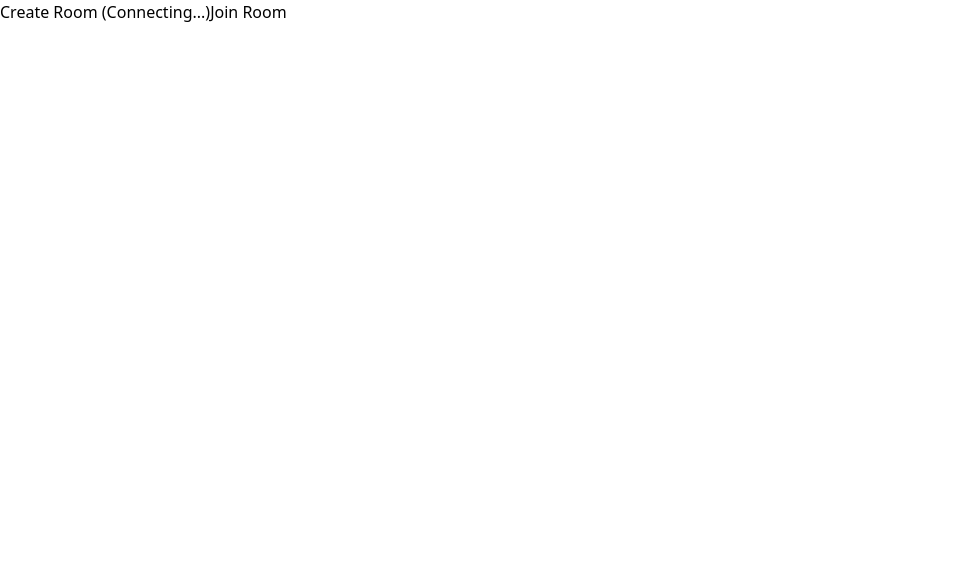
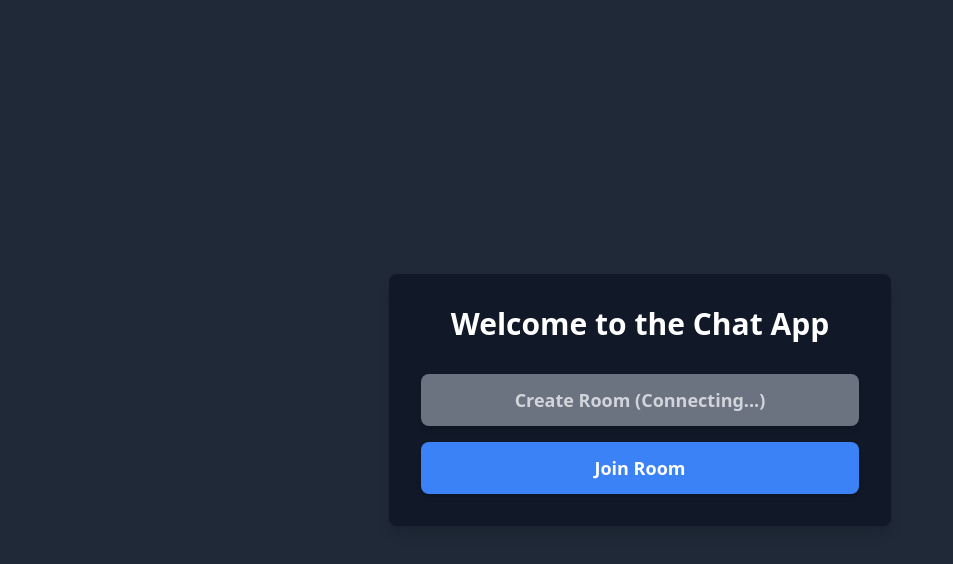
Before and after one commit to amandeepta/MoodRizer, a React (Vite) app in the folder client/: page /main in a window 1280 px wide. Shown: the top 564 px of the page, without its empty margins (0-953 px from the left). Built offline with nearby package versions, Linux system fonts and the light colour scheme; no server answers.

Commit message:
Added few tailwind styles and new socket event populate

```diff
--- a/client/src/components/Pages/AuthPage.jsx
+++ b/client/src/components/Pages/AuthPage.jsx
@@ -1,19 +1,23 @@
-
-
 function AuthPage() {
   const spotifyAuth = () => {
     const apiUrl = "http://localhost:4000";
-    window.open(
-      `${apiUrl}/auth/spotify`,
-      "_self"
-    );
+    window.open(`${apiUrl}/auth/spotify`, "_self");
   };
 
-
-
   return (
-    <div>
-      <button onClick={spotifyAuth}>Authenticate with Spotify</button>
+    <div className="flex items-center justify-center min-h-screen bg-gray-900">
+      <div className="text-center">
+        <h1 className="text-4xl font-bold text-white mb-6">Welcome to Our App</h1>
+        <p className="text-lg text-gray-300 mb-8">
+          Click the button below to authenticate with Spotify and get started!
+        </p>
+        <button
+          onClick={spotifyAuth}
+          className="bg-green-500 hover:bg-green-600 text-white font-semibold py-2 px-4 rounded-lg shadow-md transition duration-300"
+        >
+          Authenticate with Spotify
+        </button>
+      </div>
     </div>
   );
 }
--- a/client/src/components/Pages/JoinPage.jsx
+++ b/client/src/components/Pages/JoinPage.jsx
@@ -7,14 +7,14 @@ const socket = io('http://localhost:4000');
 function JoinPage() {
   const navigate = useNavigate();
   const [roomId, setRoomId] = useState('');
-
+  const accessToken = localStorage.getItem('accessToken');
   const handleJoinRoom = () => {
     if (roomId.trim() === '') {
       alert('Please enter a room ID');
       return;
     }
 
-    socket.emit('joinRoom', roomId, (response) => {
+    socket.emit('joinRoom',accessToken, roomId, (response) => {
         if (response.success) {
           setRoomId(roomId);
           navigate(`/room/${roomId}`);
--- a/client/src/components/Pages/MainPage.jsx
+++ b/client/src/components/Pages/MainPage.jsx
@@ -18,6 +18,7 @@ function MainPage() {
       try {
         const response = await axios.get('http://localhost:4000/access/token', { withCredentials: true });
         setAccessToken(response.data.accessToken);
+        localStorage.setItem('accessToken', response.data.accessToken);
         console.log("Fetched access token:", response.data.accessToken);
       } catch (error) {
         console.error('Error fetching access token:', error.message);
@@ -40,7 +41,7 @@ function MainPage() {
       socket.off('connect');
       socket.off('disconnect');
     };
-  }, []); // Empty dependency array to run this effect only once
+  }, []);
 
   const handleCreateRoom = () => {
     if (socketConnected) {
@@ -50,7 +51,7 @@ function MainPage() {
       }
 
       socket.emit('createRoom', accessToken, (response) => {
-        console.log('Server response:', response); // Debug log
+        console.log('Server response:', response);
         if (response.success) {
           navigate(`/room/${response.roomId}`);
         } else {
@@ -66,15 +67,28 @@ function MainPage() {
     navigate('/join');
   };
 
-
   return (
-    <div>
-      {socketConnected ? (
-        <button onClick={handleCreateRoom}>Create Room</button>
-      ) : (
-        <button disabled>Create Room (Connecting...)</button>
-      )}
-      <button onClick={handleJoinRoom}>Join Room</button>
+    <div className="flex items-center justify-center min-h-screen bg-gray-800">
+      <div className="text-center p-8 bg-gray-900 rounded-lg shadow-lg">
+        <h1 className="text-3xl font-bold text-white mb-8">Welcome to the Chat App</h1>
+        <div className="space-y-4">
+          <button
+            onClick={handleCreateRoom}
+            disabled={!socketConnected}
+            className={`w-full py-3 px-6 font-semibold text-lg rounded-lg shadow-md focus:outline-none transition duration-300 ${
+              socketConnected ? 'bg-green-500 hover:bg-green-600 text-white' : 'bg-gray-500 text-gray-300 cursor-not-allowed'
+            }`}
+          >
+            {socketConnected ? 'Create Room' : 'Create Room (Connecting...)'}
+          </button>
+          <button
+            onClick={handleJoinRoom}
+            className="w-full py-3 px-6 bg-blue-500 hover:bg-blue-600 text-white font-semibold text-lg rounded-lg shadow-md focus:outline-none transition duration-300"
+          >
+            Join Room
+          </button>
+        </div>
+      </div>
     </div>
   );
 }
--- a/client/src/components/Pages/RoomPage.jsx
+++ b/client/src/components/Pages/RoomPage.jsx
@@ -2,11 +2,14 @@ import { useParams } from 'react-router-dom';
 
 function RoomPage() {
   const { roomId } = useParams();
-
   return (
-    <div className='flex flex-col align-top justify-center bg-black'>
-      <h1 className='text-white'>{roomId}</h1>
-      <p className='text-white'>Welcome to the room. Here you can create your customized favorite playlist.</p>
+    <div className="flex flex-col items-center justify-center min-h-screen bg-gray-900 text-center p-8">
+      <h1 className="text-4xl font-bold text-white mb-4">
+        Room ID: {roomId}
+      </h1>
+      <p className="text-lg text-gray-300">
+        Welcome to the room. Here you can create your customized favorite playlist.
+      </p>
     </div>
   );
 }
```
Also changed, not shown: 2 other files (tests, documents, lock files or other folders).
